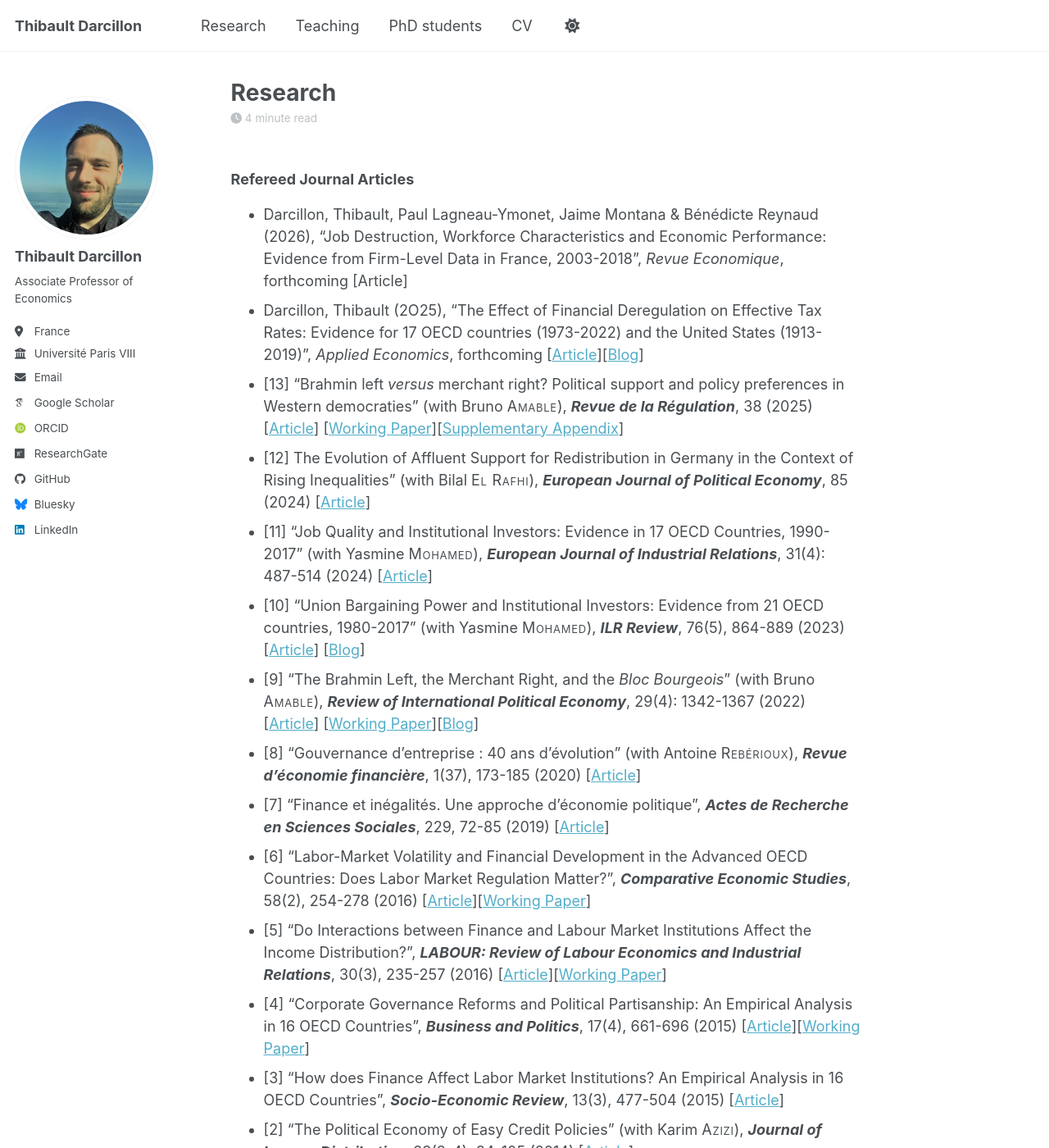
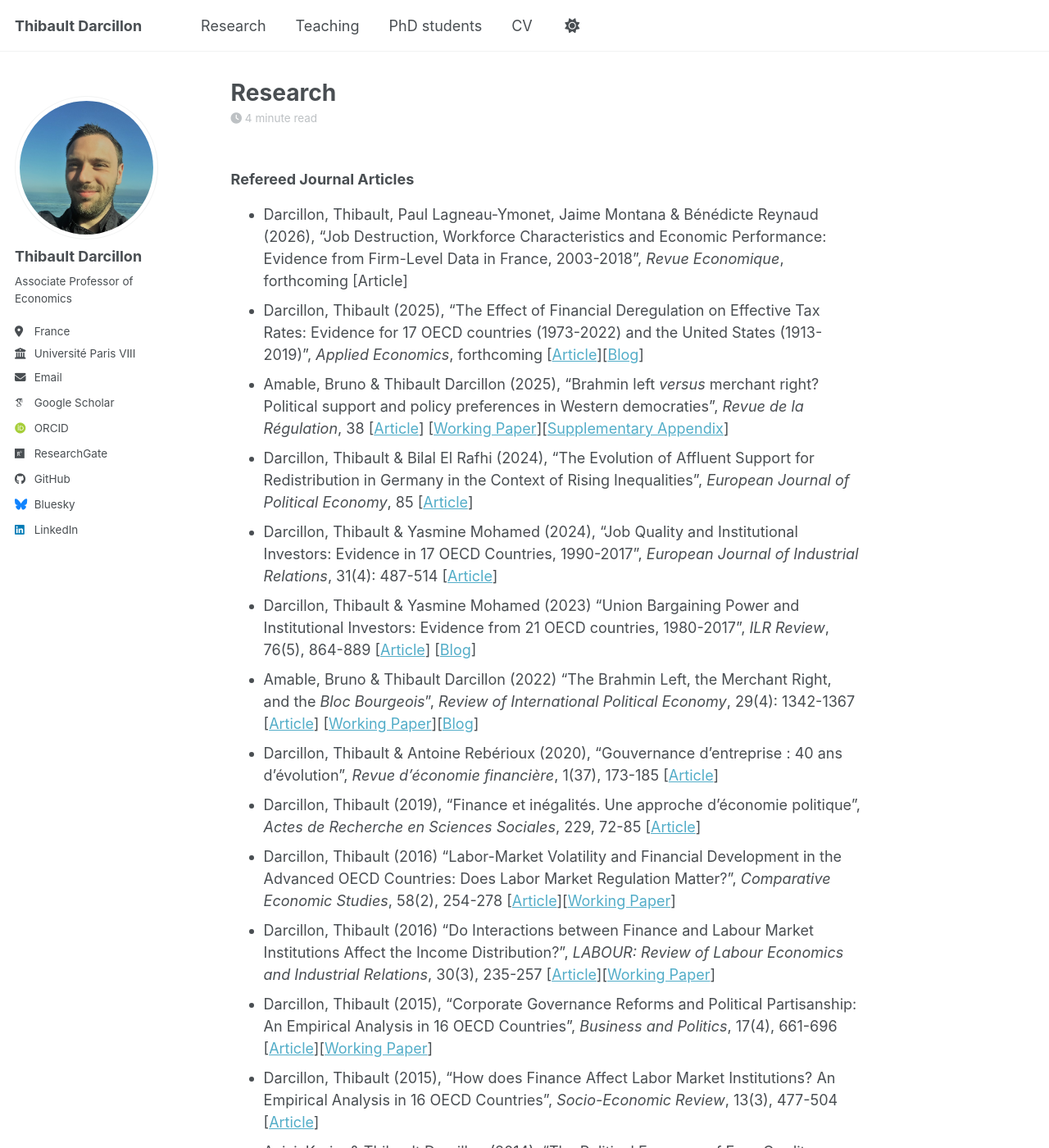
Before and after one commit to thibaultdarcillon/thibaultdarcillon.github.io, a Jekyll site: the page built from _pages/research.md, in a window 1280 px wide and 1400 px high. Shown: the whole window at 82% size. Built offline with Jekyll 4.4.1, drawn with Linux system fonts in a browser that asks for light colours; some web fonts are replaced; a script bundle is joined from its source files by our own code; library files that are not in the unit come from our copies; some of the changed text lies outside the part shown.

Commit message:
Update Research page

```diff
--- a/_pages/research.md
+++ b/_pages/research.md
@@ -8,31 +8,31 @@ author_profile: true
 ### Refereed Journal Articles
 
 - Darcillon, Thibault, Paul Lagneau-Ymonet, Jaime Montana & Bénédicte Reynaud (2026), "Job Destruction, Workforce Characteristics and Economic Performance: Evidence from Firm-Level Data in France, 2003-2018", *Revue Economique*, forthcoming [Article]
-- Darcillon, Thibault (2O25), "The Effect of Financial Deregulation on Effective Tax Rates: Evidence for 17 OECD countries (1973-2022) and the United States (1913-2019)", *Applied Economics*, forthcoming [[Article](https://www.tandfonline.com/doi/pdf/10.1080/00036846.2025.2536878)][[Blog](https://aoc.media/analyse/2024/12/03/liberalisation-financiere-et-niveaux-de-taxation/)]
-- [13] "Brahmin left *versus* merchant right? Political support and policy preferences in Western democraties" (with Bruno <span class="smallcaps">Amable</span>), ***Revue de la Régulation***, 38 (2025) [[Article](https://journals.openedition.org/regulation/25121)] [[Working Paper](https://archive-ouverte.unige.ch/unige:159102)][[Supplementary Appendix](https://www.dropbox.com/scl/fi/uhymt83ax5sdistx59tym/supplementary_appendix.pdf?rlkey=dabluq4lphftyihug3ctte8jx&e=1&st=eagzt7ie&dl=0)]
-- [12] The Evolution of Affluent Support for Redistribution in Germany in the Context of Rising Inequalities" (with Bilal <span class="smallcaps">El Rafhi</span>), ***European Journal of Political Economy***, 85 (2024) [[Article](https://www.sciencedirect.com/science/article/pii/S0176268024001162)]
-- [11] "Job Quality and Institutional Investors: Evidence in 17 OECD Countries, 1990-2017" (with Yasmine <span class="smallcaps">Mohamed</span>), ***European Journal of Industrial Relations***, 31(4): 487-514 (2024) [[Article](https://journals.sagepub.com/eprint/J3FG22XJGUZJW5HSYAXS/full)]
-- [10] "Union Bargaining Power and Institutional Investors: Evidence from 21 OECD countries, 1980-2017" (with Yasmine <span class="smallcaps">Mohamed</span>), ***ILR Review***, 76(5), 864-889 (2023) [[Article](https://journals.sagepub.com/doi/10.1177/00197939231181586)] [[Blog](https://futuresofwork.co.uk/2024/04/29/how-the-rising-influence-of-institutional-investors-undermines-the-bargaining-power-of-trade-unions/)]
-- [9] "The Brahmin Left, the Merchant Right, and the *Bloc Bourgeois*" (with Bruno <span class="smallcaps">Amable</span>), ***Review of International Political Economy***, 29(4): 1342-1367 (2022) [[Article](https://www.tandfonline.com/doi/full/10.1080/09692290.2021.1913440)] [[Working Paper](https://archive-ouverte.unige.ch/unige:132236)][[Blog](https://marxistsociology.org/2022/10/the-brahmin-left-the-merchant-right-and-the-bloc-bourgeois/)]
-- [8] "Gouvernance d'entreprise : 40 ans d'évolution" (with Antoine <span class="smallcaps">Rebérioux</span>), ***Revue d'économie financière***,  1(37), 173-185 (2020) [[Article](https://shs.cairn.info/revue-d-economie-financiere-2020-1-page-173?lang=fr&contenu=article)]
-- [7] "Finance et inégalités. Une approche d'économie politique", ***Actes de Recherche en Sciences Sociales***, 229, 72-85 (2019) [[Article](https://shs.cairn.info/revue-actes-de-la-recherche-en-sciences-sociales-2019-4-page-72?lang=fr)]
-- [6] "Labor-Market Volatility and Financial Development in the Advanced OECD Countries: Does Labor Market Regulation Matter?", ***Comparative Economic Studies***, 58(2), 254-278 (2016) [[Article](https://link.springer.com/article/10.1057/ces.2016.2)][[Working Paper](ftp://mse.univ-paris1.fr/pub/mse/CES2013/13070.pdf)]
-- [5] "Do Interactions between Finance and Labour Market Institutions Affect the Income Distribution?", ***LABOUR: Review of Labour Economics and Industrial Relations***, 30(3), 235-257 (2016) [[Article](https://onlinelibrary.wiley.com/doi/abs/10.1111/labr.12070)][[Working Paper](ftp://mse.univ-paris1.fr/pub/mse/CES2012/12089.pdf)]
-- [4] "Corporate Governance Reforms and Political Partisanship: An Empirical Analysis in 16 OECD Countries", ***Business and Politics***, 17(4), 661-696 (2015) [[Article](https://www.cambridge.org/core/journals/business-and-politics/article/abs/corporate-governance-reforms-and-political-partisanship-an-empirical-analysis-in-16-oecd-countries/25768BC379C94D8EF804AC056457A297)][[Working Paper](ftp://mse.univ-paris1.fr/pub/mse/CES2011/11063.pdf)]
-- [3] "How does Finance Affect Labor Market Institutions? An Empirical Analysis in 16 OECD Countries", ***Socio-Economic Review***, 13(3), 477-504 (2015) [[Article](https://academic.oup.com/ser/article-abstract/13/3/477/1666050?redirectedFrom=fulltext)]
-- [2] "The Political Economy of Easy Credit Policies" (with Karim <span class="smallcaps">Azizi</span>), ***Journal of Income Distribution***, 23(3-4), 84-105 (2014) [[Article](https://jid.journals.yorku.ca/index.php/jid/article/view/40311)]
-- [1] "Mesurer l'impact de l'effet partisan sur les réformes de *corporate governance*", ***Revue Économique***, 64(3), pp. 445-455 (2013) [[Article](https://shs.cairn.info/revue-economique-2013-3-page-445?lang=fr)]
+- Darcillon, Thibault (2025), "The Effect of Financial Deregulation on Effective Tax Rates: Evidence for 17 OECD countries (1973-2022) and the United States (1913-2019)", *Applied Economics*, forthcoming [[Article](https://www.tandfonline.com/doi/pdf/10.1080/00036846.2025.2536878)][[Blog](https://aoc.media/analyse/2024/12/03/liberalisation-financiere-et-niveaux-de-taxation/)]
+- Amable, Bruno & Thibault Darcillon (2025), "Brahmin left *versus* merchant right? Political support and policy preferences in Western democraties", *Revue de la Régulation*, 38 [[Article](https://journals.openedition.org/regulation/25121)] [[Working Paper](https://archive-ouverte.unige.ch/unige:159102)][[Supplementary Appendix](https://www.dropbox.com/scl/fi/uhymt83ax5sdistx59tym/supplementary_appendix.pdf?rlkey=dabluq4lphftyihug3ctte8jx&e=1&st=eagzt7ie&dl=0)]
+- Darcillon, Thibault & Bilal El Rafhi (2024), "The Evolution of Affluent Support for Redistribution in Germany in the Context of Rising Inequalities", *European Journal of Political Economy*, 85 [[Article](https://www.sciencedirect.com/science/article/pii/S0176268024001162)]
+- Darcillon, Thibault & Yasmine Mohamed (2024), "Job Quality and Institutional Investors: Evidence in 17 OECD Countries, 1990-2017", *European Journal of Industrial Relations*, 31(4): 487-514 [[Article](https://journals.sagepub.com/eprint/J3FG22XJGUZJW5HSYAXS/full)]
+- Darcillon, Thibault & Yasmine Mohamed (2023) "Union Bargaining Power and Institutional Investors: Evidence from 21 OECD countries, 1980-2017", *ILR Review*, 76(5), 864-889 [[Article](https://journals.sagepub.com/doi/10.1177/00197939231181586)] [[Blog](https://futuresofwork.co.uk/2024/04/29/how-the-rising-influence-of-institutional-investors-undermines-the-bargaining-power-of-trade-unions/)]
+- Amable, Bruno & Thibault Darcillon (2022) "The Brahmin Left, the Merchant Right, and the *Bloc Bourgeois*", *Review of International Political Economy*, 29(4): 1342-1367 [[Article](https://www.tandfonline.com/doi/full/10.1080/09692290.2021.1913440)] [[Working Paper](https://archive-ouverte.unige.ch/unige:132236)][[Blog](https://marxistsociology.org/2022/10/the-brahmin-left-the-merchant-right-and-the-bloc-bourgeois/)]
+- Darcillon, Thibault & Antoine Rebérioux (2020), "Gouvernance d'entreprise : 40 ans d'évolution", *Revue d'économie financière*,  1(37), 173-185 [[Article](https://shs.cairn.info/revue-d-economie-financiere-2020-1-page-173?lang=fr&contenu=article)]
+- Darcillon, Thibault (2019), "Finance et inégalités. Une approche d'économie politique", *Actes de Recherche en Sciences Sociales*, 229, 72-85 [[Article](https://shs.cairn.info/revue-actes-de-la-recherche-en-sciences-sociales-2019-4-page-72?lang=fr)]
+- Darcillon, Thibault (2016) "Labor-Market Volatility and Financial Development in the Advanced OECD Countries: Does Labor Market Regulation Matter?", *Comparative Economic Studies*, 58(2), 254-278 [[Article](https://link.springer.com/article/10.1057/ces.2016.2)][[Working Paper](ftp://mse.univ-paris1.fr/pub/mse/CES2013/13070.pdf)]
+- Darcillon, Thibault (2016) "Do Interactions between Finance and Labour Market Institutions Affect the Income Distribution?", *LABOUR: Review of Labour Economics and Industrial Relations*, 30(3), 235-257 [[Article](https://onlinelibrary.wiley.com/doi/abs/10.1111/labr.12070)][[Working Paper](ftp://mse.univ-paris1.fr/pub/mse/CES2012/12089.pdf)]
+- Darcillon, Thibault (2015), "Corporate Governance Reforms and Political Partisanship: An Empirical Analysis in 16 OECD Countries", *Business and Politics*, 17(4), 661-696 [[Article](https://www.cambridge.org/core/journals/business-and-politics/article/abs/corporate-governance-reforms-and-political-partisanship-an-empirical-analysis-in-16-oecd-countries/25768BC379C94D8EF804AC056457A297)][[Working Paper](ftp://mse.univ-paris1.fr/pub/mse/CES2011/11063.pdf)]
+- Darcillon, Thibault (2015), "How does Finance Affect Labor Market Institutions? An Empirical Analysis in 16 OECD Countries", *Socio-Economic Review*, 13(3), 477-504 [[Article](https://academic.oup.com/ser/article-abstract/13/3/477/1666050?redirectedFrom=fulltext)]
+- Azizi, Karim & Thibault Darcillon (2014), "The Political Economy of Easy Credit Policies", *Journal of Income Distribution*, 23(3-4), 84-105 [[Article](https://jid.journals.yorku.ca/index.php/jid/article/view/40311)]
+- Darcillon, Thibault (2013), "Mesurer l'impact de l'effet partisan sur les réformes de *corporate governance*", *Revue Économique*, 64(3), pp. 445-455 [[Article](https://shs.cairn.info/revue-economique-2013-3-page-445?lang=fr)]
 
 ## Book Chapters
 
-- [2] "Finance, Risk, and Inequality",  [***Handbook on Risk and Inequality***](https://www.e-elgar.com/shop/gbp/handbook-on-risk-and-inequality-9781788972253.html), Curran <span class="smallcaps">Dean</span> (dir.), Edward Edgar Publishing (2022) [[Chapter](https://www.dropbox.com/scl/fi/nlf1wwnto62xoaufvx70a/2022_Handbook-on-Risk-and-Inequality-Chapter-2_-Finance-risk-and-inequality.pdf?rlkey=pg1fmbxgo0ru6et838s6i1jdt&st=9cj20gwp&dl=0)]
-- [1] "Introduction", [***Economie sociale et économie politique : regards croisés sur l'histoire et sur les enjeux contemporains***](https://pul.uclouvain.be/book/?gcoi=29303100481340), Carole <span class="smallcaps">Brunet</span>, Thibault <span class="smallcaps">Darcillon</span>, et Géraldine <span class="smallcaps">Rieucau</span> (dir.), Presses universitaires de Louvain, 390 p., *Cahier du CIRTES*, hors série n°7 (2017)
+- Darcillon, Thibault (2022), "Finance, Risk, and Inequality",  [*Handbook on Risk and Inequality*](https://www.e-elgar.com/shop/gbp/handbook-on-risk-and-inequality-9781788972253.html), Curran <span class="smallcaps">Dean</span> (dir.), Edward Edgar Publishing [[Chapter](https://www.dropbox.com/scl/fi/nlf1wwnto62xoaufvx70a/2022_Handbook-on-Risk-and-Inequality-Chapter-2_-Finance-risk-and-inequality.pdf?rlkey=pg1fmbxgo0ru6et838s6i1jdt&st=9cj20gwp&dl=0)]
+- Brunet, Carole, Thibault Darcillon & Géraldine Rieucau (2017), "Introduction", [*Economie sociale et économie politique : regards croisés sur l'histoire et sur les enjeux contemporains*](https://pul.uclouvain.be/book/?gcoi=29303100481340), Carole <span class="smallcaps">Brunet</span>, Thibault <span class="smallcaps">Darcillon</span>, et Géraldine <span class="smallcaps">Rieucau</span> (dir.), Presses universitaires de Louvain, 390 p., *Cahier du CIRTES*, hors série n°7 (2017)
 
 ## Book Reviews
 
-- [3] "De la diffusion des idées à l'adoption de réformes néolibérales : la France fait-elle vraiment exception ?", ***Revue Française de Socio-Economie***, 31(2), 271-278 (2023) [[Article](https://shs.cairn.info/revue-francaise-de-socio-economie-2023-2-page-271?lang=fr)]
-- [2] "Book review : Labor in the Age of Finance. Pensions, politics and corporations from deindustrialization to Dodd-Frank by Sanford Jacoby," ***Competition & Change***, 27(5), 874-876 (2023) [[Article](https://journals.sagepub.com/doi/10.1177/10245294221146218)]
-- [1] "Les serfs du numérique. À propos de : Cédric Durand, *Techno-féodalisme. Critique de l’économie numérique*. Zones", ***La Vie des idées*** (2021) [[Article](https://laviedesidees.fr/Durand-Techno-feodalisme)]
+- Darcillon, Thibault (2023), "De la diffusion des idées à l'adoption de réformes néolibérales : la France fait-elle vraiment exception ?", *Revue Française de Socio-Economie*, 31(2), 271-278[[Article](https://shs.cairn.info/revue-francaise-de-socio-economie-2023-2-page-271?lang=fr)]
+- Darcillon, Thibault (2023), "Book review : Labor in the Age of Finance. Pensions, politics and corporations from deindustrialization to Dodd-Frank by Sanford Jacoby," *Competition & Change*, 27(5), 874-876 [[Article](https://journals.sagepub.com/doi/10.1177/10245294221146218)]
+- Darcillon, Thibault (2021), "Les serfs du numérique. À propos de : Cédric Durand, *Techno-féodalisme. Critique de l’économie numérique*. Zones", *La Vie des idées* (2021) [[Article](https://laviedesidees.fr/Durand-Techno-feodalisme)]
 
 ## Work in Progress
 
@@ -48,4 +48,4 @@ author_profile: true
 
 ## Other Publications
 
-- "Économie politique de la libéralisation financière. Les réformes de dérégulation financière et de *corporate governance* dans les pays de l'OCDE", ***Revue de la Régulation***, 14(2), 2013. [[Article](https://doi.org/10.4000/regulation.10366)]
+- "Économie politique de la libéralisation financière. Les réformes de dérégulation financière et de *corporate governance* dans les pays de l'OCDE", *Revue de la Régulation*, 14(2), 2013. [[Article](https://doi.org/10.4000/regulation.10366)]
```
